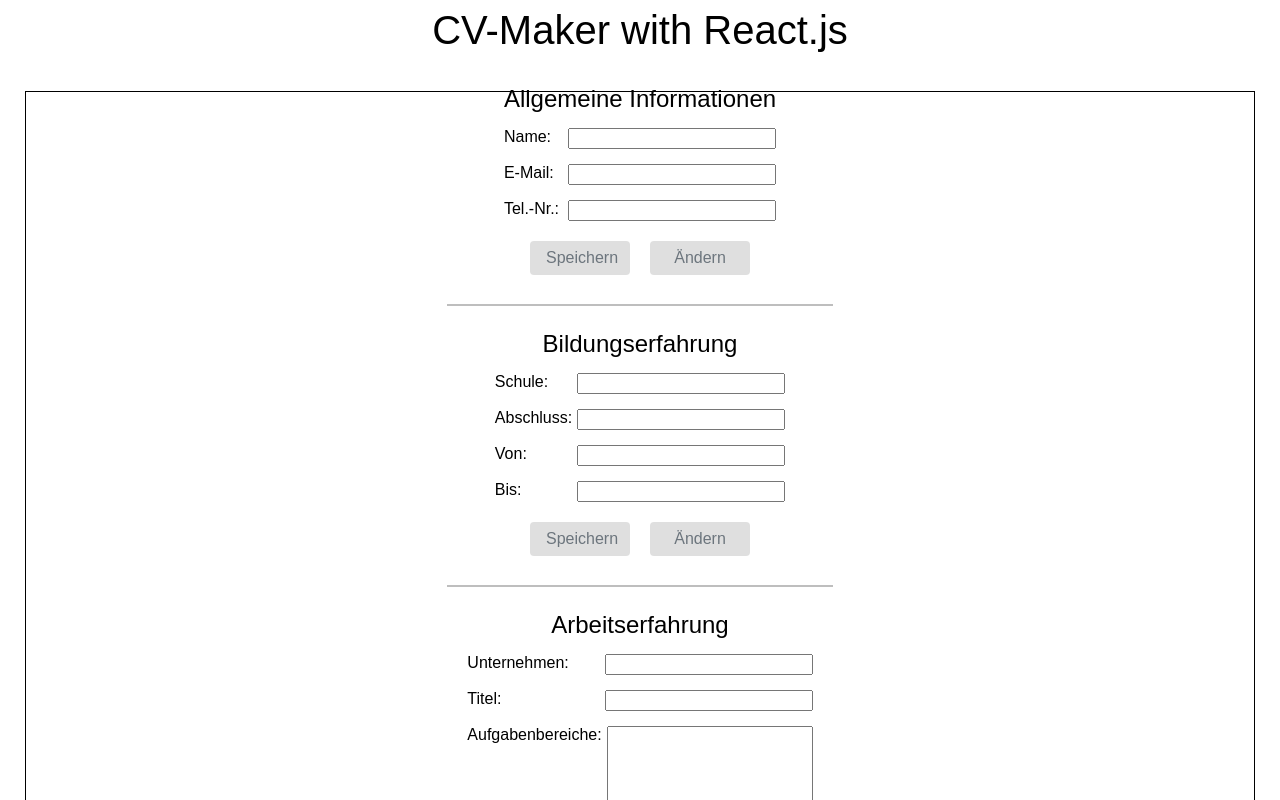
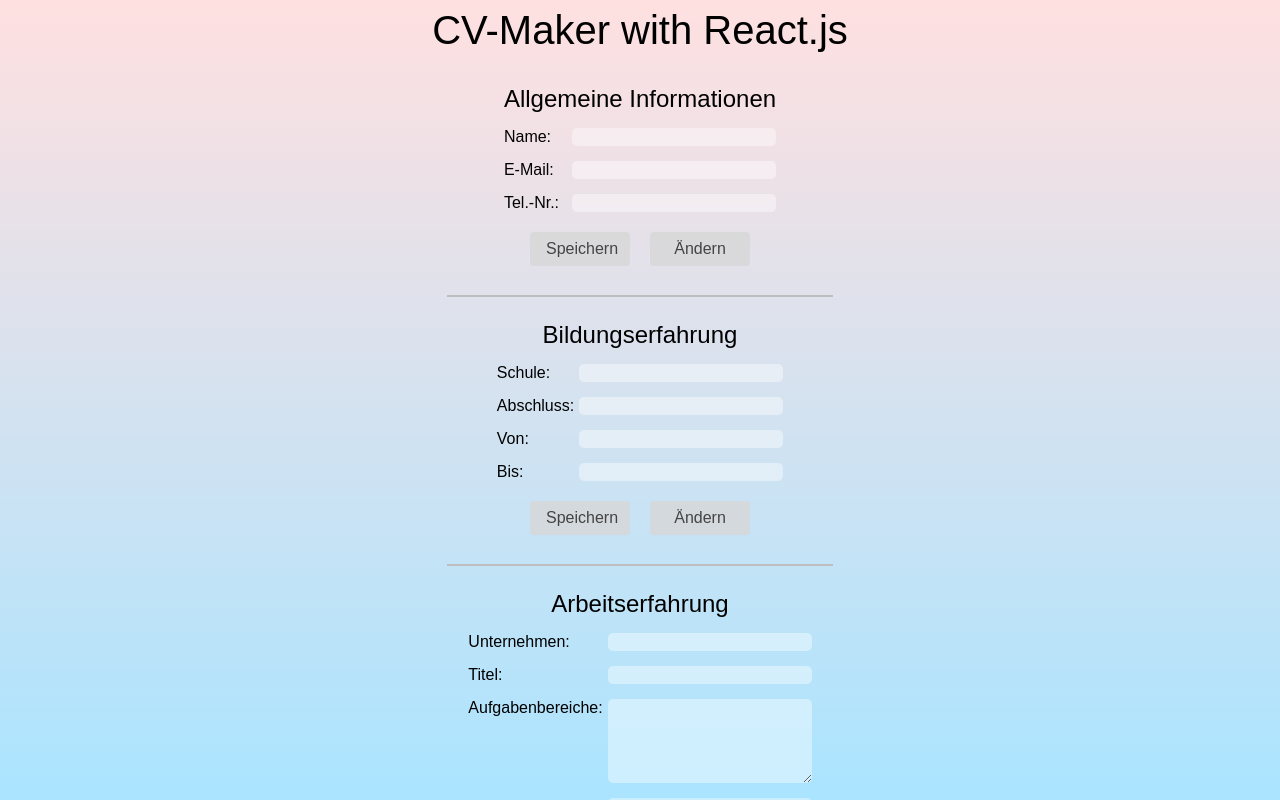
Before and after one commit to Martze96/CV-Task, a React (Create React App) app: page / in a window 1280 px wide. Shown: the top 800 px of the page. Built offline with nearby package versions, Linux system fonts and the light colour scheme.

Commit message:
design fun

```diff
--- a/public/index.html
+++ b/public/index.html
@@ -28,6 +28,7 @@
   </head>
   <body>
     <noscript>You need to enable JavaScript to run this app.</noscript>
+
     <div id="root"></div>
     <!--
       This HTML file is a template.
--- a/src/App.js
+++ b/src/App.js
@@ -120,7 +120,6 @@
 
     return (
     <div className="App">
-      <div className="background"></div>
       <div className="header">CV-Maker with React.js</div>
       <GeneralSection
         name={name}
--- a/src/index.js
+++ b/src/index.js
@@ -6,6 +6,7 @@
 
 ReactDOM.render(
   <React.StrictMode>
+
     <App />
   </React.StrictMode>,
   document.getElementById('root')
--- a/src/styles/App.css
+++ b/src/styles/App.css
@@ -8,7 +8,11 @@
 
 body {
     position: absolute;
+    height: max-content;
     font-family: sans-serif;
+    background-image: linear-gradient(rgb(255, 224, 224), rgb(170, 228, 255));
+    background-repeat: no-repeat;
+    background-attachment: fixed;
 }
 
 
@@ -22,15 +26,6 @@
     align-items: center;
 }
 
-.background{
-    z-index: -1;
-    position: absolute;
-    border: 1px solid black;
-    height:98%;
-    width: 96%;
-
-
-}
 
 .header {
     z-index: 1;
@@ -79,12 +74,18 @@
 input {
     z-index: 1;
     width: 25vh;
+    background-color: rgba(255, 255, 255, 0.4);
+    border: none;
+    border-radius: 5px;
 }
 
 .tasksInput {
     z-index: 1;
     width: 25vh;
     height: 10vh;
+    background-color: rgba(255, 255, 255, 0.4);
+    border: none;
+    border-radius: 5px;
 }
 
 .dataSpan {
@@ -100,7 +101,7 @@
     z-index: 1;
 background-color: rgba(216,216,216,0.8);
 border: none;
-color: #6c757d;
+color: #444444;
 margin: 5px;
 padding: 0.5rem 1rem;
 font-size: 1rem;
```
